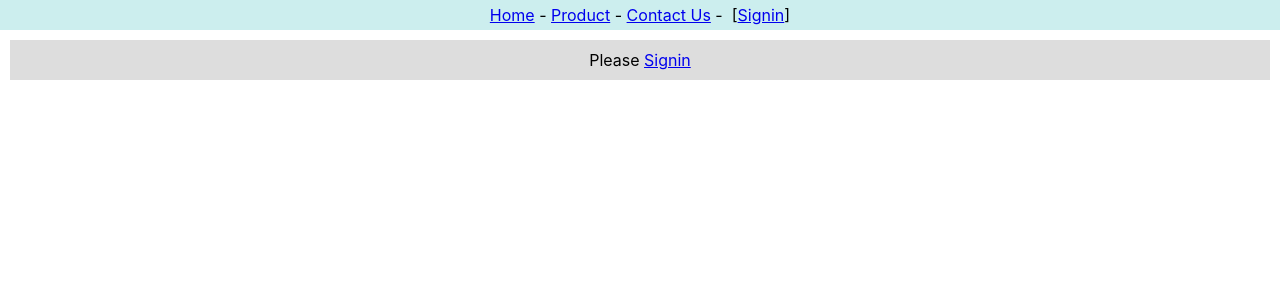
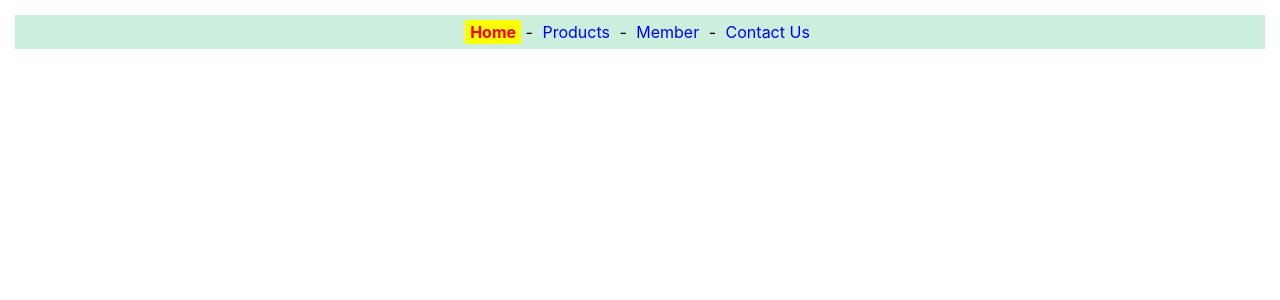
Before and after one commit to Bestzaxd/app1, a React (Create React App) app: page / in a window 1280 px wide. Shown: the top 300 px of the page. Built offline with nearby package versions, Linux system fonts and the light colour scheme.

Commit message:
Router2.js
Router2.js

```diff
--- a/src/App.js
+++ b/src/App.js
@@ -1,14 +1,6 @@
 import React from 'react'
-import { userContext } from './context'
-import Content2 from './context-content2'
-import Header2 from './context-header2'
+import Router2 from './router2'
 
 export default function App(){
-   let [user,setUser] = React.useState('')
-   return (
-      <userContext.Provider value = {[user,setUser]}>
-         <Header2/>
-         <Content2/>
-      </userContext.Provider>
-   )
+   return <Router2/>
 }
--- /dev/null
+++ b/src/navlink.css
@@ -0,0 +1,19 @@
+.nav {
+    background-color: #ced;
+    padding: 7px;
+    text-align: center;
+    margin: 15px;
+}
+
+.menu {       /* สำหรับสถานะ inactive */
+    color: blue;
+    text-decoration: none;
+    padding: 2px 5px;
+}
+
+.active_menu {      /* สำหรับสถานะ active */
+    color: red;
+    background-color: yellow;
+    text-decoration: none;
+    padding: 2px 5px;
+}
--- /dev/null
+++ b/src/router2.js
@@ -0,0 +1,25 @@
+import React from "react";
+import {BrowserRouter, NavLink } from 'react-router-dom'
+import './navlink.css'
+export default function Router2(){
+    return (
+        <BrowserRouter>
+            <nav className="nav">
+                <NavLink to='/'
+ className={({isActive})=>
+ isActive?"active_menu":"menu"}
+ style={({isActive}) => {
+return {
+ fontWeight: isActive ? "bold" : ""
+};
+}}>Home</NavLink> -&nbsp;
+            <NavLink to='/prodducts' className={({ isActive }) => isActive ? "active_menu" : "menu"}>
+            Products</NavLink> -&nbsp;
+            <NavLink to='/member' className={({ isActive }) => isActive ? "active_menu" : "menu"}>
+            Member</NavLink> -&nbsp;
+            <NavLink to='/contact' className={({ isActive }) => isActive ? "active_menu" : "menu"}>
+            Contact Us</NavLink>
+</nav>
+</BrowserRouter>
+)
+}
```
Also changed, not shown: src/products.css (added, +18 -0 lines).
